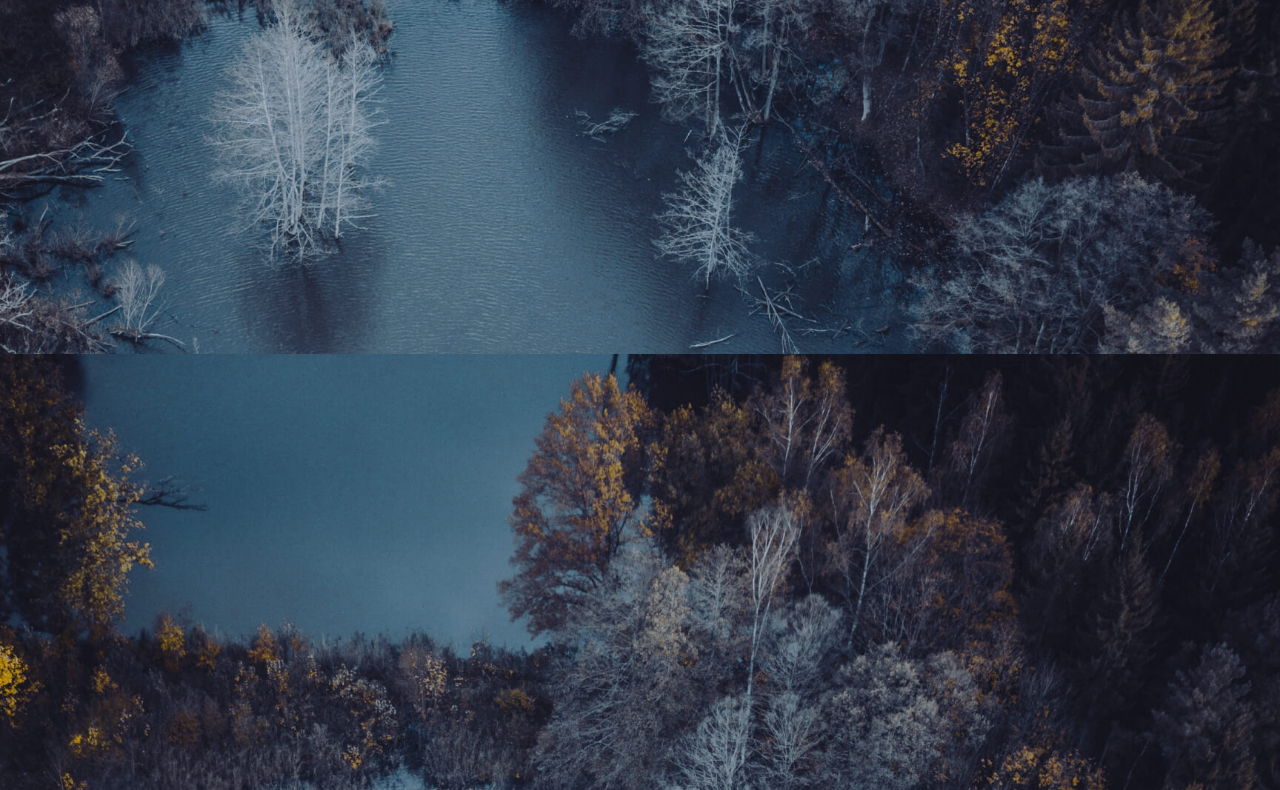
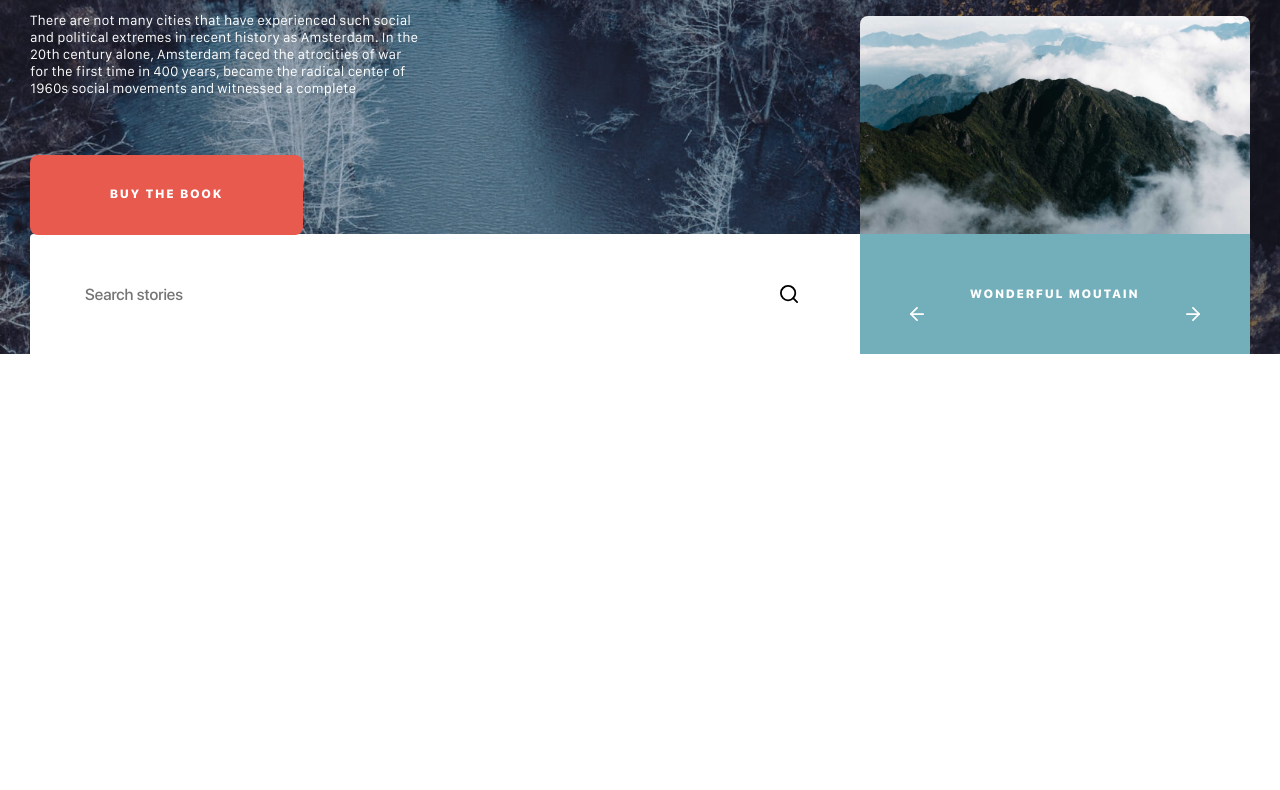
Before and after one commit to AlekseyKar/Mitravel_HTML_CSS_SlickSlider_PHP, a plain HTML site: page index.html in a window 1280 px wide. Shown: the part 446-1236 px from the top of the page. After the commit the page ends 800 px from the top, so only its background shows below. Drawn offline with Linux system fonts and the light colour scheme; grey boxes are pictures that could not be loaded; files whose address does not match are found by name.

Commit message:
feat/s-1: add all first section css

```diff
--- a/css/Components/_first.css
+++ b/css/Components/_first.css
@@ -34,3 +34,175 @@
 	max-width: 40%;
 	margin-bottom: 40px;
 }
+
+.first__descr {
+	font-family: 'SFCompact', sans-serif;
+	font-weight: 400;
+	font-size: 14px;
+	line-height: 17px;
+	max-width: 32%;
+	margin-bottom: 58px;
+}
+
+.first__btn {
+	background-color: var(--accent-color);
+	position: relative;
+	z-index: 5;
+	transition: background-color 0.3s;
+}
+
+.first__btn:hover {
+	background-color: var(--accent-hover-color);
+	transition: background-color 0.3s;
+}
+
+.first__bottom {
+	position: absolute;
+	left: 50%;
+	transform: translateX(-50%);
+	bottom: 0;
+	width: calc(100% - 60px);
+	display: flex;
+	align-items: flex-end;
+}
+
+.search-form {
+	flex-shrink: 0;
+	width: 68%;
+	position: relative;
+	overflow: hidden;
+	border-top-left-radius: 4px;
+	height: 120px;
+}
+
+.search-form__field {
+	border: none;
+	background-color: #fff;
+	width: 100%;
+	height: 100%;
+	color: var(--dark-color);
+	padding-left: 55px;
+	padding-right: 90px;
+}
+
+.search-form__button {
+	width: 18px;
+	height: 18px;
+	background-image: url("/img/search.svg");
+	background-position: center;
+	background-size: cover;
+	background-repeat: no-repeat;
+	position: absolute;
+	right: 62px;
+	top: 50%;
+	transform: translateY(-50%);
+}
+
+.main-slider {
+	overflow: hidden;
+	border-top-left-radius: 8px;
+	border-top-right-radius: 8px;
+	line-height: 1;
+	font-size: 0;
+}
+
+.main-slider__text {
+	height: 120px;
+	display: flex;
+	align-items: center;
+	justify-content: center;
+	background-color: var(--neptune-color);
+	text-transform: uppercase;
+	color: var(--white-color);
+	font-weight: 800;
+	font-size: 12px;
+	text-align: center;
+	letter-spacing: 2.18182px;
+	line-height: 1;
+}
+
+.first__slider-btn {
+	position: absolute;
+	left: 50px;
+	bottom: 33px;
+	width: 14px;
+	height: 14px;
+	z-index: 50;
+	background-size: cover;
+	background-position: center;
+	background-repeat: no-repeat;
+}
+
+.btn-right {
+	left: auto;
+	right: 50px;
+	background-image: url("/img/arrow-right.svg");
+}
+
+.btn-left {
+	background-image: url("/img/arrow-left.svg");
+}
+
+.main-slider__media {
+	max-height: 279px;
+}
+
+.main-slider__play {
+	position: absolute;
+	left: 50%;
+	top: 50%;
+	transform: translate(-50%, -50%);
+	width: 32px;
+	height: 41px;
+	background-image: url("/img/play-2.svg");
+	background-size: cover;
+	background-position: center;
+	background-repeat: no-repeat;
+	z-index: 50;
+}
+
+@media (max-height: 1079px) {
+	.first__container {
+		padding: 120px 30px;
+	}
+}
+
+@media (max-height: 880px) {
+	.first__container {
+		padding: 100px 30px;
+	}
+
+	.first__link {
+		margin-bottom: 30px;
+	}
+
+	.first__title {
+		font-size: 75px;
+		line-height: 65px;
+	}
+}
+
+@media (max-height: 780px) {
+	.search-form {
+		height: 80px;
+	}
+
+	.main-slider__text {
+		height: 80px;
+	}
+
+	.first__title {
+		font-size: 60px;
+		line-height: 65px;
+		margin-bottom: 20px;
+	}
+
+	.first__descr {
+		font-size: 12px;
+		margin-bottom: 30px;
+	}
+
+	.first__btn {
+		padding: 25px 40px;
+	}
+}
--- a/index.html
+++ b/index.html
@@ -32,17 +32,60 @@
 		<main class="main">
 			<!-- first section -->
 			<section class="first">
-				SomeText
+				<div class="container first__container">
+					<!-- gradient button -->
+					<a href="#" class="first__link">New Book</a>
+					<h1 class="first__title">Mother Earth Hosts Our Travels</h1>
+					<p class="first__descr">There are not many cities that have experienced such social and political extremes in
+						recent history as Amsterdam. In the 20th century alone, Amsterdam faced the atrocities of war for the first time
+						in 400 years, became the radical center of 1960s social movements and witnessed a complete </p>
+						<!-- first blue button -->
+					<button class="first__btn btn-reset btn">Buy the Book</button>
+					<!-- first search -->
+					<div class="first__bottom">
+						<form action="/" class="first__form search-form">
+							<input type="search" class="search-form__field" placeholder="Search stories">
+							<button type="submit" class="search-form__button btn-reset" aria-label="Search stories"></button>
+						</form>
+						<div class="first__slider main-slider">
+							<div class="swiper-container">
+								<button class="first__slider-btn btn-left btn-reset"></button>
+								<button class="first__slider-btn btn-right btn-reset"></button>
+								<div class="swiper-wrapper">
+									<div class="swiper-slide">
+										<div class="main-slider__media">
+											<img src="/img/slider-1.jpg" alt="Mountains">
+										</div>
+										<p class="main-slider__text">
+											wonderful moutain
+										</p>
+									</div>
+									<div class="swiper-slide">
+										<div class="main-slider__media">
+											<button class="main-slider__play btn-reset"></button>
+											<video src="/videos/1.mp4" muted playsinline></video>
+										</div>
+										<p class="main-slider__text">
+											wonderful moutain
+										</p>
+									</div>
+									<div class="swiper-slide">
+										<div class="main-slider__media">
+											<img src="/img/slider-1.jpg" alt="Mountains">
+										</div>
+										<p class="main-slider__text">
+											wonderful moutain
+										</p>
+									</div>
+								</div>
+							</div>
+						</div>
+					</div>
+				</div>
 			</section>
 		</main>
 		<!-- second section -->
-		<section class="first"></section>
-		<!-- third section -->
-		<section class="first"></section>
-		<!-- fourth section -->
-		<section class="first"></section>
-		<!-- fifth section -->
-		<section class="first"></section>
+		<section class="#"></section>
 	</div>
 </body>
 </html>
```
